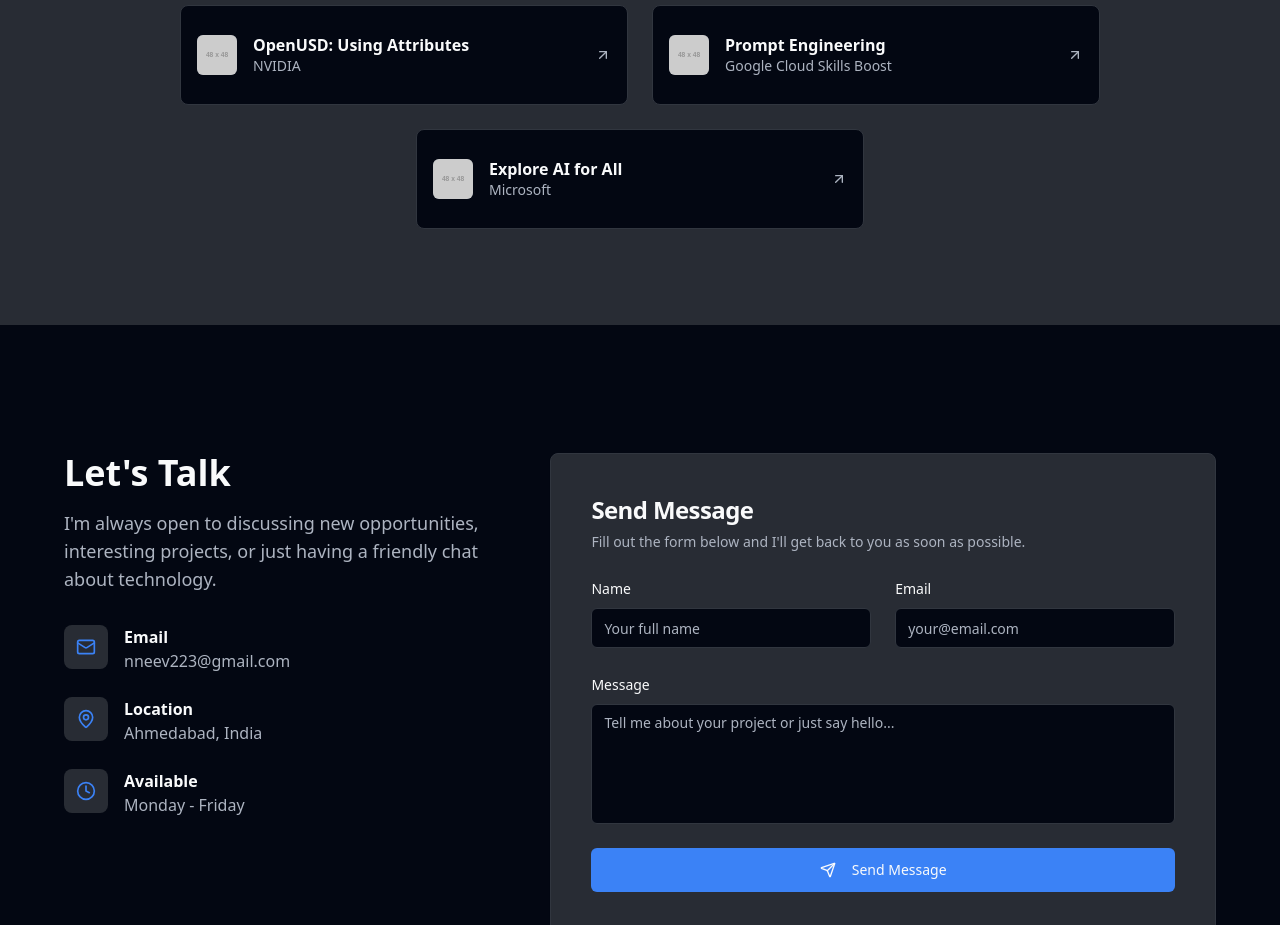
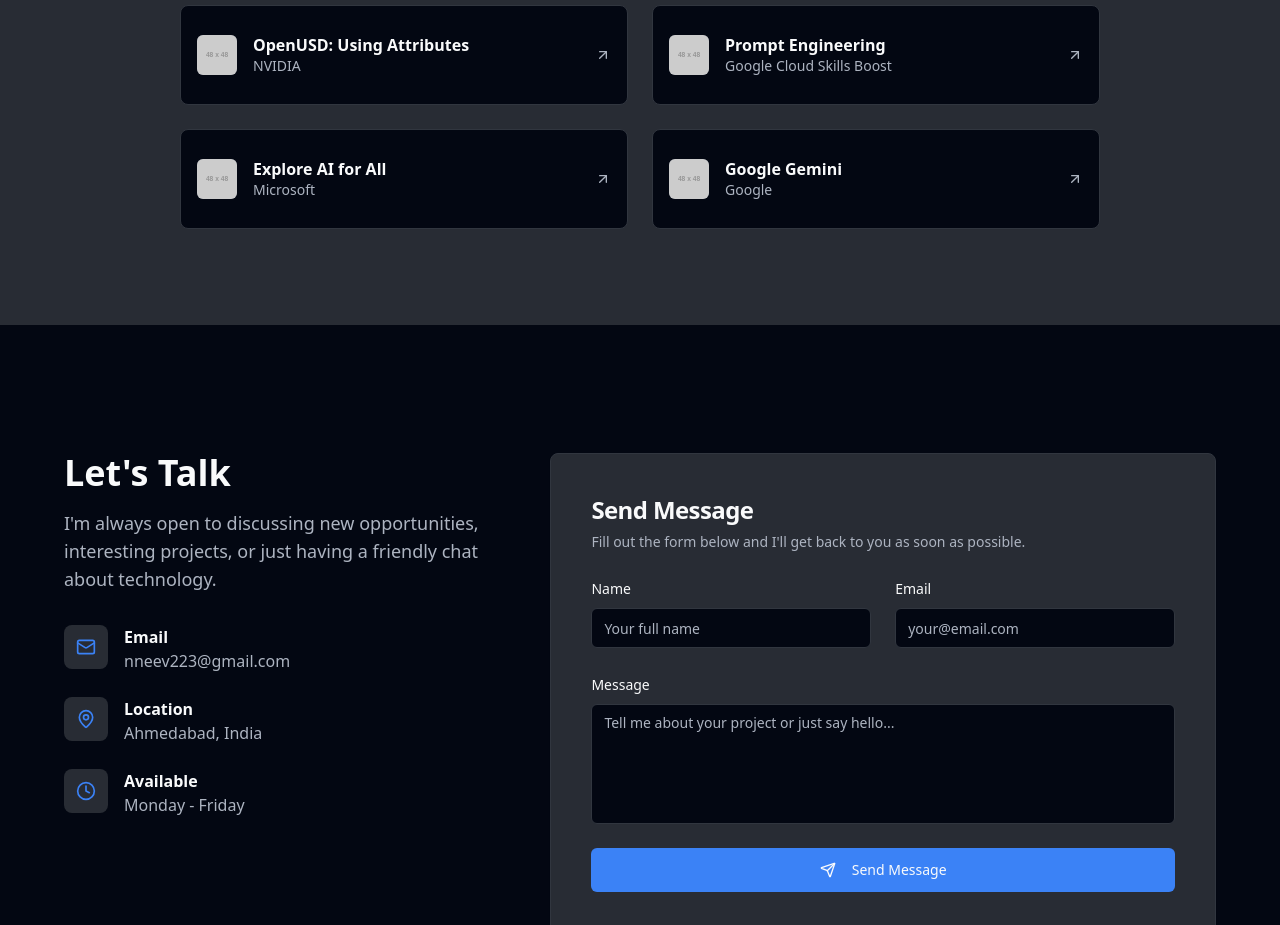
Before and after one commit to neevlila/Neev-Lila-portfolio, a React (Vite) app: page / in a window 1280 px wide. Shown: the part 3640-4565 px from the top of the page. Built offline with nearby package versions, Linux system fonts and the light colour scheme.

Commit message:
Add Google Gemini certification to section

```diff
--- a/src/components/CertificationsSection.tsx
+++ b/src/components/CertificationsSection.tsx
@@ -44,6 +44,12 @@
       issuer: "Microsoft",
       logoUrl: "https://img-wrapper.vercel.app/image?url=https://placehold.co/48x48/1e293b/ffffff?text=MICROSOFT&w=48&h=48",
       credentialUrl: "https://learn.microsoft.com/api/achievements/share/en-us/NeevLila-7043/KCG7NP6B?sharingId=1C369FF35C8C562C",
+    },
+    {
+      title: "Google Gemini",
+      issuer: "Google",
+      logoUrl: "https://img-wrapper.vercel.app/image?url=https://placehold.co/48x48/1e293b/ffffff?text=GOOGLE&w=48&h=48",
+      credentialUrl: "https://edu.exceedlms.com/student/award/MDUbWqtzaNBgM27eAawpk2q2",
     },
   ];
 
```
